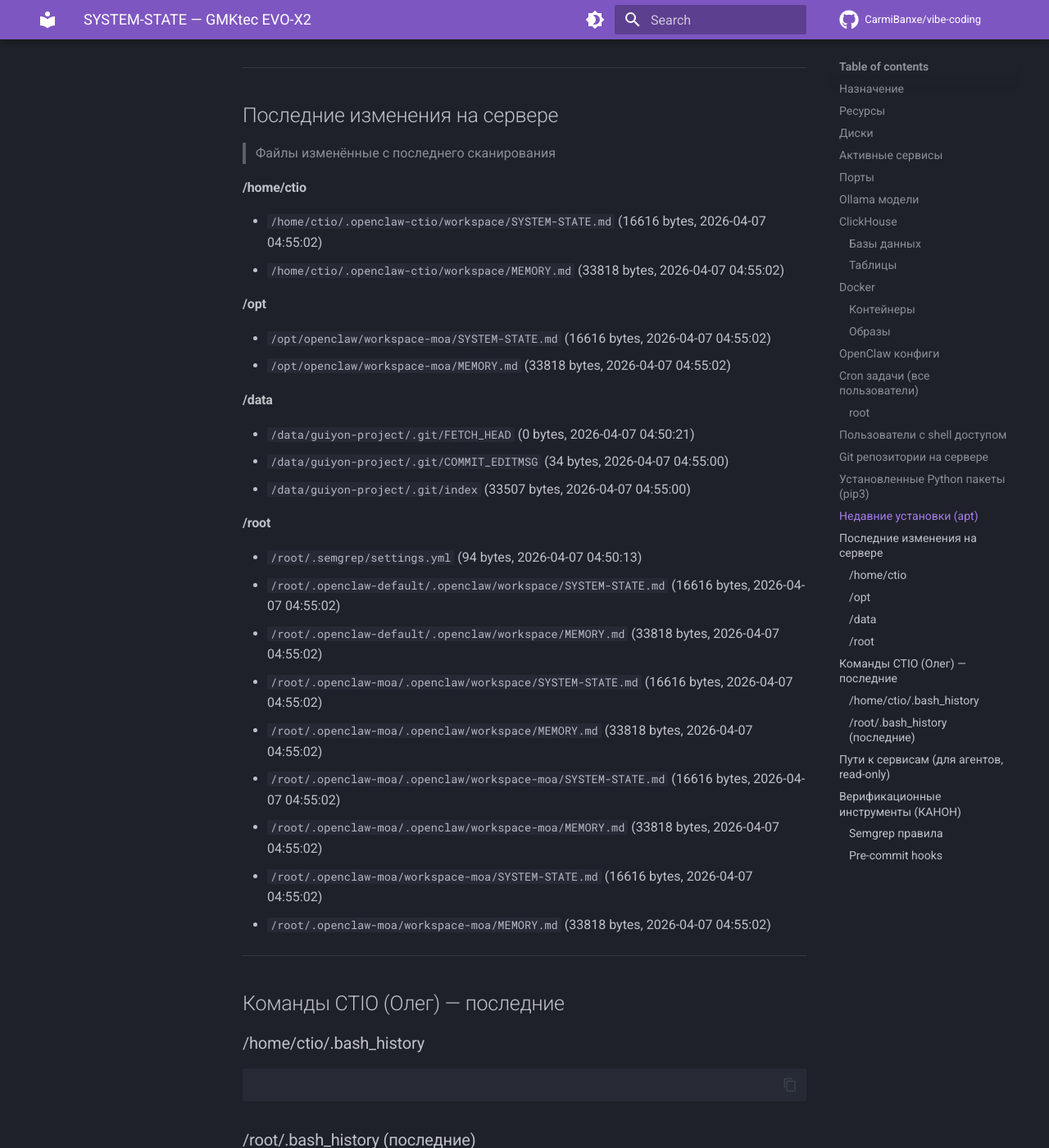
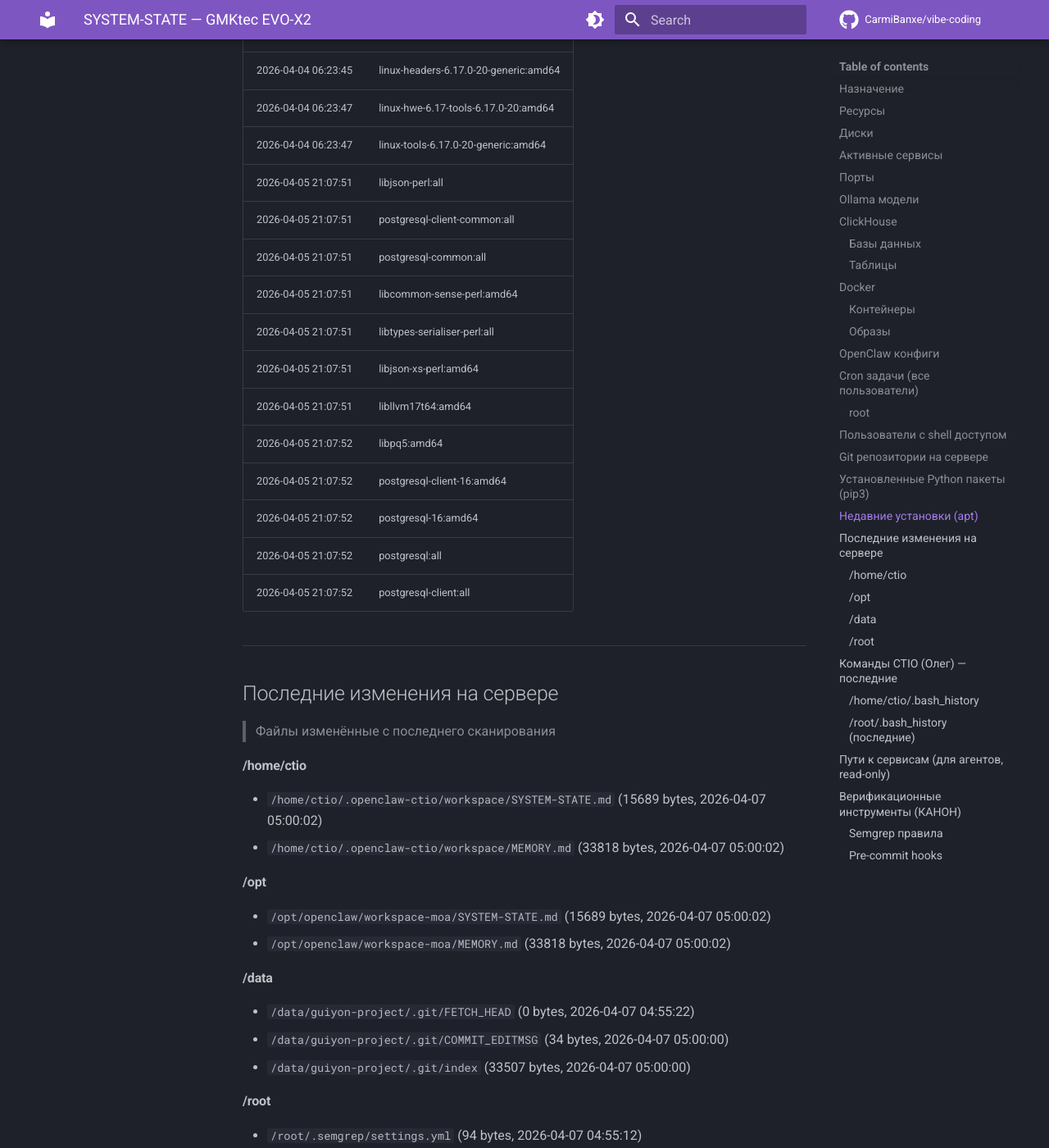
Before and after one commit to CarmiBanxe/vibe-coding, an MkDocs documentation site: the page built from docs/SYSTEM-STATE.md, in a window 1280 px wide and 1400 px high, scrolled down 13136 px. Shown: the whole window at 82% size. Built offline with MkDocs 1.6.1 and Material for MkDocs 9.7.7, drawn with Linux system fonts in a browser that asks for light colours; comment, search, counter and statistics services are not loaded; some of the changed text lies outside the part shown.

Commit message:
auto: SYSTEM-STATE v2 update (2026-04-07 05:00 CEST)

```diff
--- a/docs/SYSTEM-STATE.md
+++ b/docs/SYSTEM-STATE.md
@@ -1,6 +1,6 @@
 # SYSTEM-STATE — GMKtec EVO-X2
 > Автоматически обновляется каждые 5 минут
-> Последнее сканирование: 2026-04-07 04:55 CEST
+> Последнее сканирование: 2026-04-07 05:00 CEST
 > Источник: ctio-watcher.sh v2 (cron)
 
 ## Назначение
@@ -223,7 +223,7 @@
 | banxe-mock-aspsp | banxe-mock-aspsp:latest | Up 6 hours (healthy) | 0.0.0.0:8888->8888/tcp, [::]:8888->8888/tcp |
 | banxe-frankfurter | hakanensari/frankfurter:latest | Up 7 hours | 0.0.0.0:8181->8080/tcp, [::]:8181->8080/tcp |
 | midaz-ledger | lerianstudio/midaz-ledger:latest | Up 13 hours | 127.0.0.1:8095->3002/tcp |
-| midaz-rabbitmq | rabbitmq:4.1.3-management-alpine | Up 13 hours (healthy) | 4369/tcp, 5671/tcp, 15671/tcp, 15691-15692/tcp, 25672/tcp, 127.0.0.1:3004->5672/tcp, 127.0.0.1:3003->15672/tcp |
+| midaz-rabbitmq | rabbitmq:4.1.3-management-alpine | Up 14 hours (healthy) | 4369/tcp, 5671/tcp, 15671/tcp, 15691-15692/tcp, 25672/tcp, 127.0.0.1:3004->5672/tcp, 127.0.0.1:3003->15672/tcp |
 | midaz-mongodb | mongo:8 | Up 14 hours (healthy) | 127.0.0.1:5703->27017/tcp |
 | mirofish | ghcr.io/666ghj/mirofish:latest | Up 25 hours | 0.0.0.0:3001->3000/tcp, [::]:3001->3000/tcp, 0.0.0.0:5004->5001/tcp, [::]:5004->5001/tcp |
 | banxe-marble-frontend | marble-src-marble-frontend | Up 4 days | 0.0.0.0:5003->8080/tcp |
@@ -249,8 +249,8 @@
 | marble-src-marble-frontend:latest | 757MB |
 | marble-src-marble-backend:latest | 255MB |
 | andreysenov/firebase-tools:latest | 1.47GB |
+| jube.app:latest | 646MB |
 | <none>:<none> | 646MB |
-| jube.app:latest | 646MB |
 | mongo:8 | 950MB |
 | postgis/postgis:17-3.5 | 637MB |
 | postgres:17 | 453MB |
@@ -368,28 +379,28 @@
 
 
 #### /home/ctio
-- `/home/ctio/.openclaw-ctio/workspace/SYSTEM-STATE.md` (16616 bytes, 2026-04-07 04:55:02)
-- `/home/ctio/.openclaw-ctio/workspace/MEMORY.md` (33818 bytes, 2026-04-07 04:55:02)
+- `/home/ctio/.openclaw-ctio/workspace/SYSTEM-STATE.md` (15689 bytes, 2026-04-07 05:00:02)
+- `/home/ctio/.openclaw-ctio/workspace/MEMORY.md` (33818 bytes, 2026-04-07 05:00:02)
 
 #### /opt
-- `/opt/openclaw/workspace-moa/SYSTEM-STATE.md` (16616 bytes, 2026-04-07 04:55:02)
-- `/opt/openclaw/workspace-moa/MEMORY.md` (33818 bytes, 2026-04-07 04:55:02)
+- `/opt/openclaw/workspace-moa/SYSTEM-STATE.md` (15689 bytes, 2026-04-07 05:00:02)
+- `/opt/openclaw/workspace-moa/MEMORY.md` (33818 bytes, 2026-04-07 05:00:02)
 
 #### /data
-- `/data/guiyon-project/.git/FETCH_HEAD` (0 bytes, 2026-04-07 04:50:21)
-- `/data/guiyon-project/.git/COMMIT_EDITMSG` (34 bytes, 2026-04-07 04:55:00)
-- `/data/guiyon-project/.git/index` (33507 bytes, 2026-04-07 04:55:00)
+- `/data/guiyon-project/.git/FETCH_HEAD` (0 bytes, 2026-04-07 04:55:22)
+- `/data/guiyon-project/.git/COMMIT_EDITMSG` (34 bytes, 2026-04-07 05:00:00)
+- `/data/guiyon-project/.git/index` (33507 bytes, 2026-04-07 05:00:00)
 
 #### /root
-- `/root/.semgrep/settings.yml` (94 bytes, 2026-04-07 04:50:13)
-- `/root/.openclaw-default/.openclaw/workspace/SYSTEM-STATE.md` (16616 bytes, 2026-04-07 04:55:02)
-- `/root/.openclaw-default/.openclaw/workspace/MEMORY.md` (33818 bytes, 2026-04-07 04:55:02)
-- `/root/.openclaw-moa/.openclaw/workspace/SYSTEM-STATE.md` (16616 bytes, 2026-04-07 04:55:02)
-- `/root/.openclaw-moa/.openclaw/workspace/MEMORY.md` (33818 bytes, 2026-04-07 04:55:02)
-- `/root/.openclaw-moa/.openclaw/workspace-moa/SYSTEM-STATE.md` (16616 bytes, 2026-04-07 04:55:02)
-- `/root/.openclaw-moa/.openclaw/workspace-moa/MEMORY.md` (33818 bytes, 2026-04-07 04:55:02)
-- `/root/.openclaw-moa/workspace-moa/SYSTEM-STATE.md` (16616 bytes, 2026-04-07 04:55:02)
-- `/root/.openclaw-moa/workspace-moa/MEMORY.md` (33818 bytes, 2026-04-07 04:55:02)
+- `/root/.semgrep/settings.yml` (94 bytes, 2026-04-07 04:55:12)
+- `/root/.openclaw-default/.openclaw/workspace/SYSTEM-STATE.md` (15689 bytes, 2026-04-07 05:00:02)
+- `/root/.openclaw-default/.openclaw/workspace/MEMORY.md` (33818 bytes, 2026-04-07 05:00:02)
+- `/root/.openclaw-moa/.openclaw/workspace/SYSTEM-STATE.md` (15689 bytes, 2026-04-07 05:00:02)
+- `/root/.openclaw-moa/.openclaw/workspace/MEMORY.md` (33818 bytes, 2026-04-07 05:00:02)
+- `/root/.openclaw-moa/.openclaw/workspace-moa/SYSTEM-STATE.md` (15689 bytes, 2026-04-07 05:00:02)
+- `/root/.openclaw-moa/.openclaw/workspace-moa/MEMORY.md` (33818 bytes, 2026-04-07 05:00:02)
+- `/root/.openclaw-moa/workspace-moa/SYSTEM-STATE.md` (15689 bytes, 2026-04-07 05:00:02)
+- `/root/.openclaw-moa/workspace-moa/MEMORY.md` (33818 bytes, 2026-04-07 05:00:02)
 
 ---
 
```
Also changed, not shown: other parts of docs/SYSTEM-STATE.md (+15 -4 lines).
